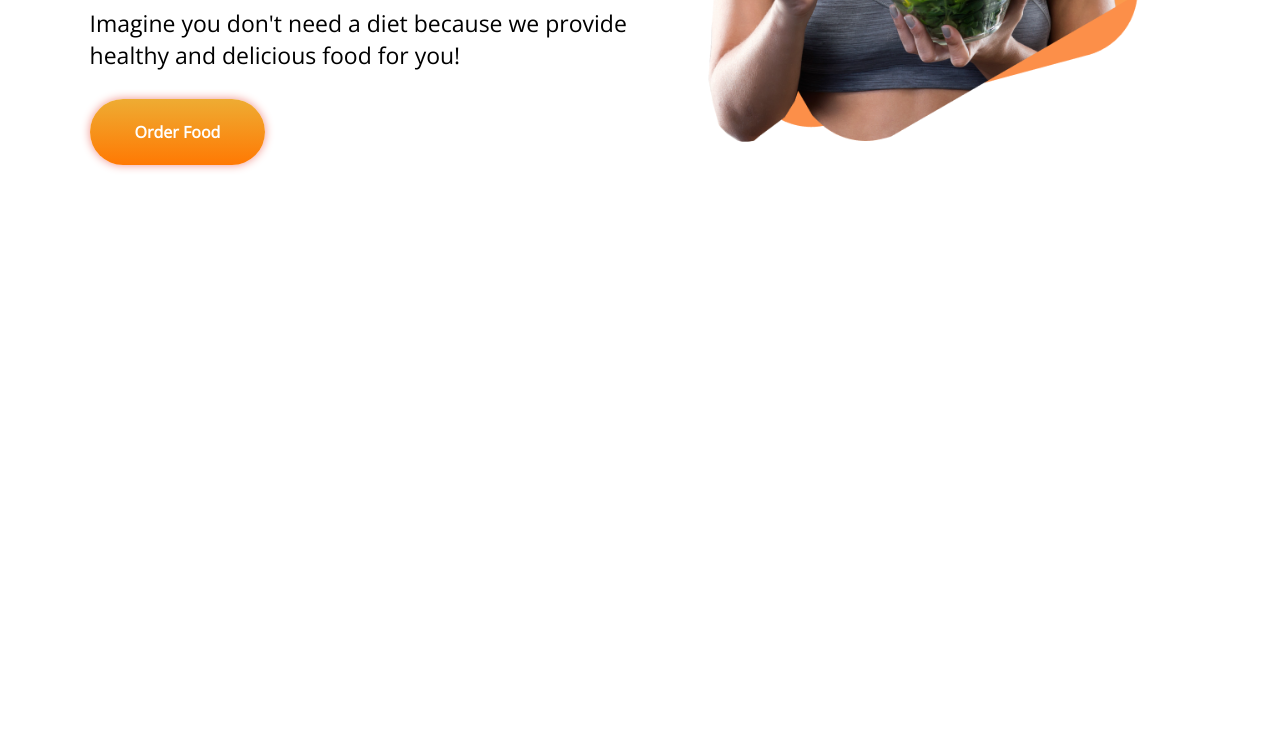
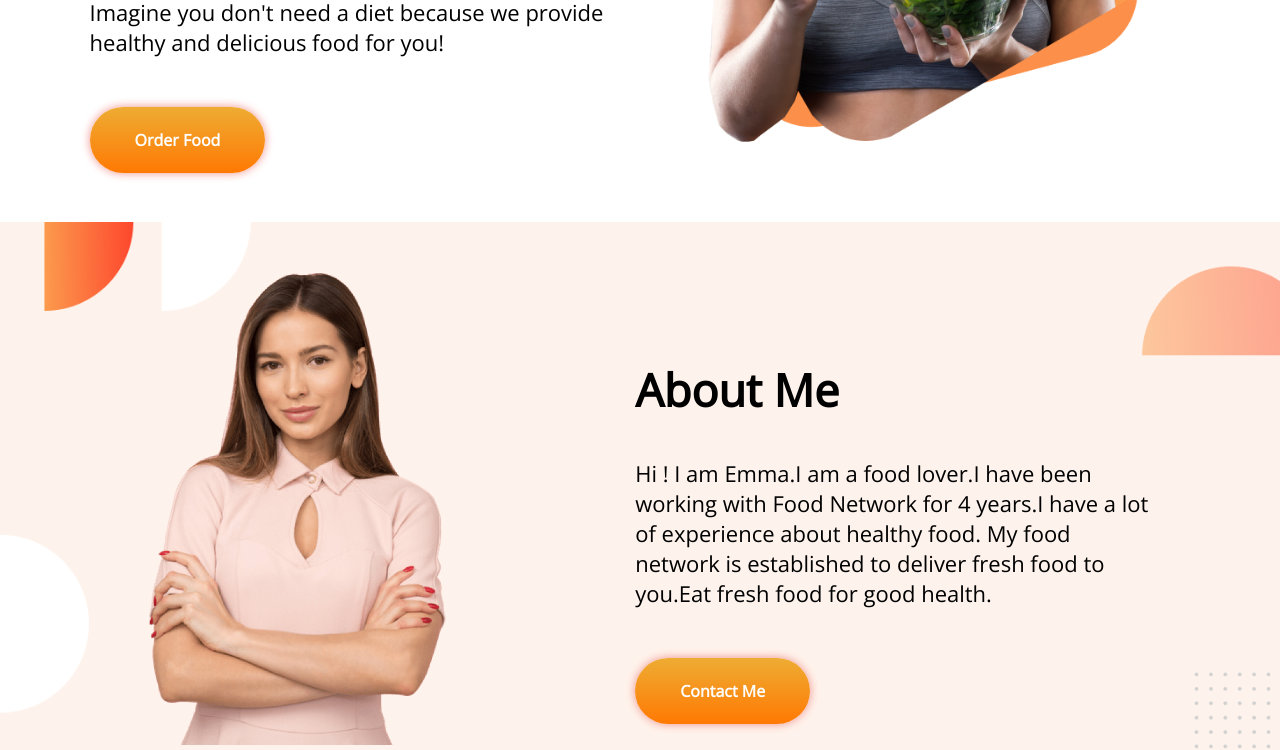
Before and after one commit to dev-sweet/food-network, a plain HTML site: page index.html in a window 1280 px wide. Shown: the part 510-1260 px from the top of the page. Before the commit the page ends 800 px from the top, so only its background shows below. Drawn offline with nearby package versions, Linux system fonts and the light colour scheme.

Commit message:
About section added

```diff
--- a/index.html
+++ b/index.html
@@ -24,7 +24,19 @@
                 <a class="link-button" href="">Order Food</a>
             </div>
             <div class="half-width">
-                <img src="images/person-image1.png" alt="">
+                <img class="food-network-img" src="images/person-image1.png" alt="">
+            </div>
+        </div>
+    </section>
+    <section id="about-section">
+        <div class="flex-container">
+            <div class="half-width about-img">
+                <img src="images/person-image2.png" alt="">
+            </div>
+            <div class="half-width about-text">
+                <h2>About Me</h2>
+                <p>Hi ! I am Emma.I am a food lover.I have been working with Food Network for 4 years.I have a lot of experience about healthy food. My food network is established to deliver fresh food to you.Eat fresh food for good health.</p>
+                <a class="link-button" href="">Contact Me</a>
             </div>
         </div>
     </section>
--- a/style.css
+++ b/style.css
@@ -11,7 +11,7 @@ h1{
     margin-top:10px;
     margin-bottom: 5px;
 }
-#food-network{
+section{
     padding:4% 7%;
 }
 .flex-container{
@@ -25,10 +25,10 @@ h1{
     color:orange;
 }
 .half-width p{
-    font-size: 23px;
-    margin-bottom:50px;
+    font-size: 22px;
+    padding-bottom:50px;
 }
-.half-width img{
+.food-network-img{
     width:100%;
 }
 .link-button {
@@ -40,3 +40,26 @@ h1{
     font-weight: 700;
     box-shadow: 0px 0px 10px #f09089;
 }
+
+#about-section{
+    padding-bottom:0;
+    padding-left:0;
+    background-image: url("images/about-bg.png");
+    background-repeat: no-repeat;
+    background-size: cover;
+}
+.about-img{
+    text-align: center;
+}
+.about-img img{
+    width:50%;
+    height:auto;
+}
+h2{
+    font-size: 45px;
+    font-weight: bolder;
+}
+.about-text{
+    text-align:left;
+    padding:0 40px;
+}
```
Also changed, not shown: images/about-bg.png (added), 1 other file.
